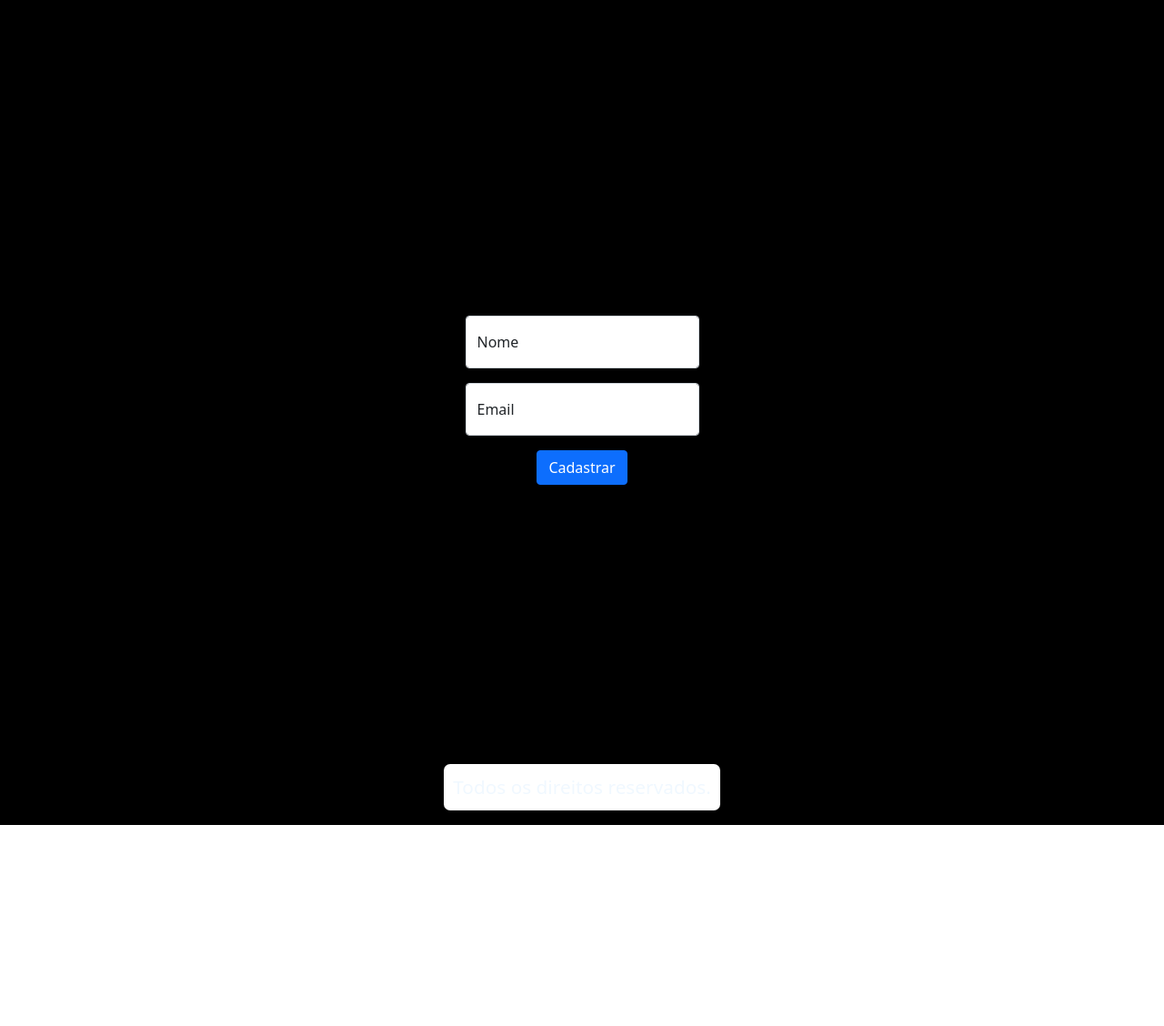
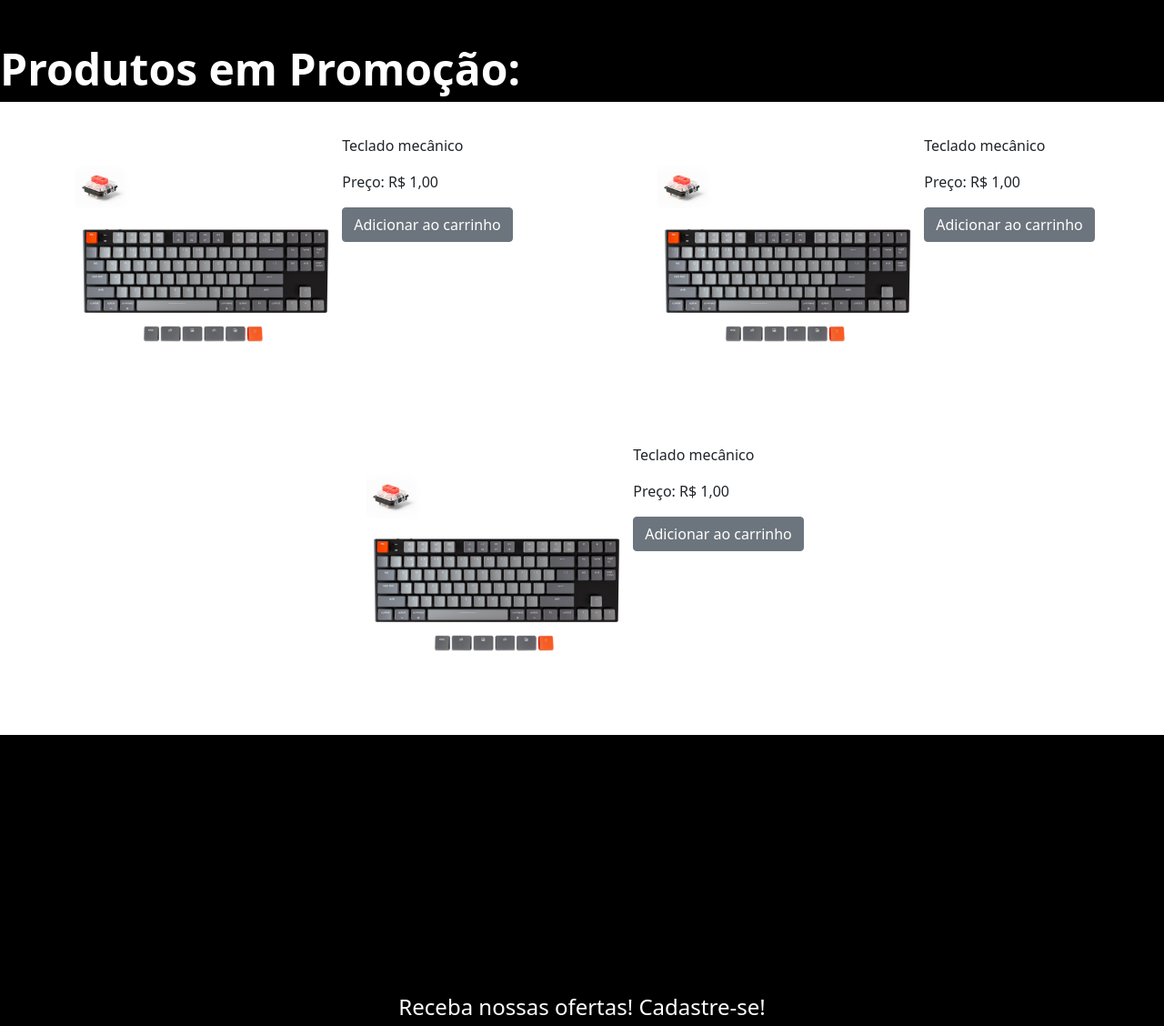
Before and after one commit to clebertonello/LandingPage, a plain HTML site: page index.html in a window 1280 px wide. Shown: the part 760-1888 px from the top of the page at 91% size. Before the commit the page ends 1667 px from the top, so only its background shows below. Drawn offline with nearby package versions, Linux system fonts and the light colour scheme.

Commit message:
for deploy

```diff
--- a/css/styles.css
+++ b/css/styles.css
@@ -38,8 +38,32 @@ input {
   border-radius: 4px;
 }
 
-p {
+.text {
+  color: white;
+  font-size: 1.5rem;
+}
+
+.product-h {
   background-color: white;
-  padding: 10px;
-  border-radius: 7px;
+  display: flex;
+  flex-wrap: wrap;
+  align-items: center;
+  justify-content: space-around;
 }
+
+.product-title {
+  background-color: black;
+  color: white;
+  align-items: center;
+  font-size: 3rem;
+  font-weight: bold;
+  align-items: center;
+}
+
+.product-div {
+  display:flex;
+  background-color: white;
+  padding: 5px;
+  align-content: space-between;
+  margin: 15px
+}
--- a/index.html
+++ b/index.html
@@ -10,12 +10,45 @@
 </head>
 
 <body>
-  <section class="section-container section-background">
+  <section class="section-container">
     <img src="assets/logo.jpg" alt="Logotipo">
+  </section>
+  <section>
+    <div class="product-title">
+      <p>Produtos em Promoção:</p>
+    </div>
+    <div class="product-h">
+
+      <div class="product-div">
+        <img src="assets/produtos/teclado.jpg" alt="Teclado" height="300">
+        <div>
+          <p>Teclado mecânico</p>
+          <p>Preço: R$ 1,00</p>
+          <button class="btn btn-secondary">Adicionar ao carrinho</button>
+        </div>
+      </div>
+      <div class="product-div">
+        <img src="assets/produtos/teclado.jpg" alt="Teclado" height="300">
+        <div>
+          <p>Teclado mecânico</p>
+          <p>Preço: R$ 1,00</p>
+          <button class="btn btn-secondary">Adicionar ao carrinho</button>
+        </div>
+      </div>
+      <div class="product-div">
+        <img src="assets/produtos/teclado.jpg" alt="Teclado" height="300">
+        <div>
+          <p>Teclado mecânico</p>
+          <p>Preço: R$ 1,00</p>
+          <button class="btn btn-secondary">Adicionar ao carrinho</button>
+        </div>
+      </div>
+    </div>
   </section>
   <section class="section-container">
     <div class="form-div" id="content">
       <form action="#" id="form">
+        <p class="text">Receba nossas ofertas! Cadastre-se!</p>
         <div class="form-floating mb-3">
           <input type="text" class="form-control" id="nameInput" placeholder="Nome" name="name">
           <label for="nameInput">Nome</label>
@@ -25,13 +58,13 @@
           <label for="emailInput">Email</label>
         </div>
         <div class="d-flex justify-content-center">
-          <button type="submit" class="btn btn-primary">Cadastrar</button>
+          <input type="submit" class="btn btn-danger" value="Cadastrar">
         </div>
       </form>
     </div>
   </section>
   <footer>
-    <p>Todos os direitos reservados.</p>
+    <p>Desenvolvido por Cleber Tonello para Hiring Coders.</p>
   </footer>
 </body>
   <script src="https://cdn.jsdelivr.net/npm/bootstrap@5.0.2/dist/js/bootstrap.bundle.min.js" integrity="sha384-MrcW6ZMFYlzcLA8Nl+NtUVF0sA7MsXsP1UyJoMp4YLEuNSfAP+JcXn/tWtIaxVXM" crossorigin="anonymous"></script>
--- a/js/script.js
+++ b/js/script.js
@@ -14,5 +14,5 @@ form.addEventListener("submit", (e) => {
 
   let content = document.getElementById("content")
 
-  content.innerHTML = "<p>Carregando</p>"
+  content.innerHTML = "<p class='text'>Nome e Email cadastrados</p>"
 })
```
Also changed, not shown: assets/produtos/monitor.jpg (added), assets/produtos/teclado.jpg (added).
